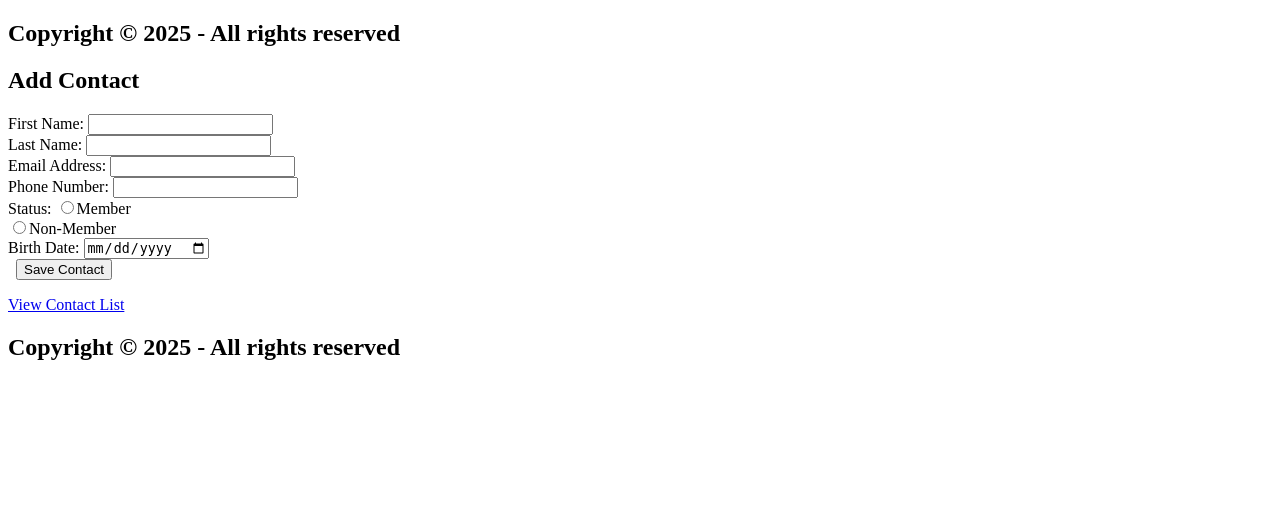
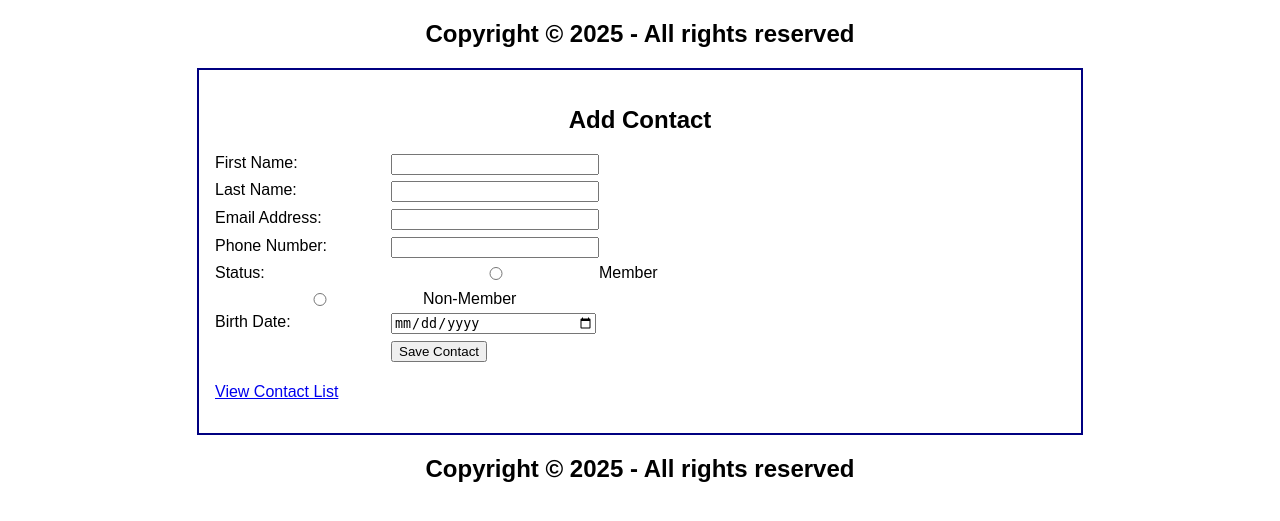
Before and after one commit to mabrark/contactManager1, a PHP site: page /add_contact_form.php in a window 1280 px wide. Shown: the top 521 px of the page. Run offline with PHP 8.4, Linux system fonts and the light colour scheme.

Commit message:
added css

```diff
--- a/add_contact_form.php
+++ b/add_contact_form.php
@@ -2,7 +2,7 @@
 <html>
     <head>
         <title>Contact Manager - Add Contact</title>
-        <link rel="stylesheet" type="txt/css" href="css/main.css" />
+        <link rel="stylesheet" type="text/css" href="css/main.css" />
     </head>
     <body>
         <?php include("header.php"); ?>
--- /dev/null
+++ b/css/main.css
@@ -0,0 +1,48 @@
+body {
+  font-family: Arial, Helvetica, sans-serif;
+}
+
+main {
+  display: block;
+  width: 850px;
+  margin: 0 auto;
+  padding: 1em;
+  background: white;
+  border: 2px solid navy;
+}
+
+h1 {
+  margin: 0;
+  color: navy;
+  text-align: center;
+}
+
+label {
+  width: 10em;
+  float: left;
+  padding-right: 1em;
+  padding-bottom: .5em;
+}
+
+#data input {
+  float: left;
+  width: 15em;
+  margin-bottom: .5em;
+}
+
+#data span {
+  padding: .25em;
+}
+
+#button input {
+  float: left;
+  margin-bottom: .5em;
+}
+
+br {
+  clear: left;
+}
+
+h2 {
+  text-align: center;
+}
--- a/update_confirmation.php
+++ b/update_confirmation.php
@@ -5,7 +5,7 @@
 <html>
     <head>
         <title>Contact Manager - Update Confirmation</title>
-        <link rel="stylesheet" type="txt/css" href="css/main.css" />
+        <link rel="stylesheet" type="text/css" href="css/main.css" />
     </head>
     <body>
         <?php include("header.php"); ?>
--- a/update_contact_form.php
+++ b/update_contact_form.php
@@ -31,7 +31,7 @@
                 <div id="data">
 
                     <input type="hidden" name="contact_id"
-                        value="<?php $contact['contactID']; ?>" />
+                        value="<?php echo $contact['contactID']; ?>" />
 
                     <label>First Name:</label>
                     <input type="text" name="first_name"
```
Also changed, not shown: 1 other file.
